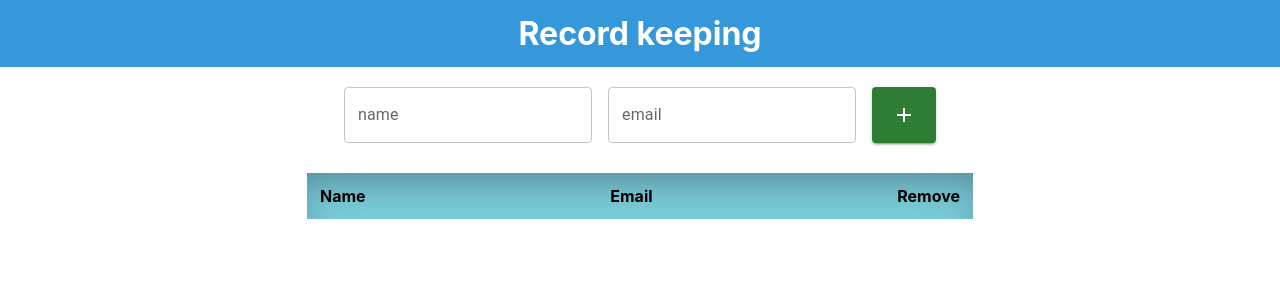
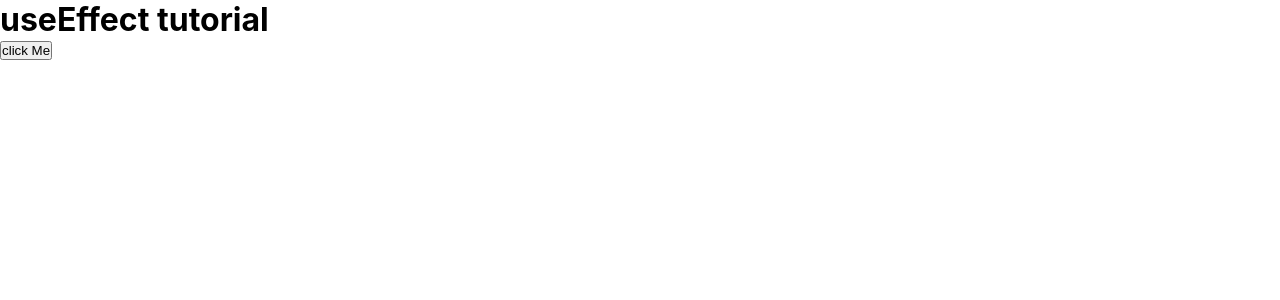
Before and after one commit to amannitp/React-tutorial, a React (Create React App) app: page / in a window 1280 px wide. Shown: the top 300 px of the page. Built offline with nearby package versions, Linux system fonts and the light colour scheme.

Commit message:
use of useEffect in 3 diffrent way in react

```diff
--- a/src/App.js
+++ b/src/App.js
@@ -13,68 +13,96 @@ import AddIcon from '@mui/icons-material/Add';
 import { useState } from 'react';
 import DataField from './Component/DataField';
 import DeleteIcon from '@mui/icons-material/Delete';
-
+import UseEffectTut from './Component/UseEffectTut';
+import { useEffect } from 'react';
 
 function App() {
 
-  const [name,setName]=useState("")
-  const [email,setEmail]=useState("")
-  const [data,setData]=useState([])
+  const[count,setCount]=useState(0)
 
-  const addData = ()=>{
-    setData([...data,{
-      name:name,
-      email:email
-    }]);
-    setName("")
-    setEmail("")
-  }
+  // useEffect(()=>{
+  //   alert("alert ")
+  // })
 
-  return (
-    <div className="app">
-        <Header/>
-        {/* form */}
-        <div className='form'>
-        <Stack direction="row" spacing={2}>
-        <TextField
-        value={name}
-        onChange={(event)=>setName(event.target.value)}
-         id="outlined-basic "
-         className='tf1'
-         label="name"
-         variant="outlined" />
-        <TextField
-        value={email}
-        onChange={(event)=>setEmail(event.target.value)}
-        id="outlined-basic"
-        className='tf2'
-        label="email"
-        variant="outlined" />
-        <Button onClick={addData} variant="contained" color="success">
-             <AddIcon/>
-        </Button>
-        </Stack>
+  // useEffect(()=>{
+  //   console.log("helllo world ")
+  // },[])
 
-        </div>
+  useEffect(()=>{
+    console.log("hello world")
+  },[count])
 
-        {/* data */}
 
-        <div className='data'>
-          <div className='data_val'>
-          <h4>Name</h4>
-          <h4>Email</h4>
-           <h4>Remove</h4>
+  return(
+    <div>
+      {console.log(" re-render")}
+    <UseEffectTut/>
+    <button onClick={()=>setCount(count+1)}>click Me</button>
+    </div>
+  )
 
-          </div>
-          {
-            data.map((element,idx)=>{
-              return(
-                <DataField key={idx} name={element.name} email={element.email} idx={idx}/>
-              )
-            })
-          }
 
-        </div>
+
+
+
+  // const [name,setName]=useState("")
+  // const [email,setEmail]=useState("")
+  // const [data,setData]=useState([])
+
+  // const addData = ()=>{
+  //   setData([...data,{
+  //     name:name,
+  //     email:email
+  //   }]);
+  //   setName("")
+  //   setEmail("")
+  // }
+
+  // return (
+  //   <div className="app">
+  //       <Header/>
+  //       {/* form */}
+  //       <div className='form'>
+  //       <Stack direction="row" spacing={2}>
+  //       <TextField
+  //       value={name}
+  //       onChange={(event)=>setName(event.target.value)}
+  //        id="outlined-basic "
+  //        className='tf1'
+  //        label="name"
+  //        variant="outlined" />
+  //       <TextField
+  //       value={email}
+  //       onChange={(event)=>setEmail(event.target.value)}
+  //       id="outlined-basic"
+  //       className='tf2'
+  //       label="email"
+  //       variant="outlined" />
+  //       <Button onClick={addData} variant="contained" color="success">
+  //            <AddIcon/>
+  //       </Button>
+  //       </Stack>
+
+  //       </div>
+
+  //       {/* data */}
+
+  //       <div className='data'>
+  //         <div className='data_val'>
+  //         <h4>Name</h4>
+  //         <h4>Email</h4>
+  //          <h4>Remove</h4>
+
+  //         </div>
+  //         {
+  //           data.map((element,idx)=>{
+  //             return(
+  //               <DataField key={idx} name={element.name} email={element.email} idx={idx}/>
+  //             )
+  //           })
+  //         }
+
+  //       </div>
 
 
 
@@ -140,8 +168,7 @@ function App() {
         {/* <Header/>
         <h2 style={{backgroundColor:"red",color:'black'}}>  My  name is {name}</h2>
         <Footer/> */}
-    </div>
-  )
+
 }
 
 export default App;
--- /dev/null
+++ b/src/Component/UseEffectTut.jsx
@@ -0,0 +1,9 @@
+import React from 'react'
+
+function UseEffectTut() {
+  return (
+    <h1>useEffect tutorial </h1>
+  )
+}
+
+export default UseEffectTut
```
